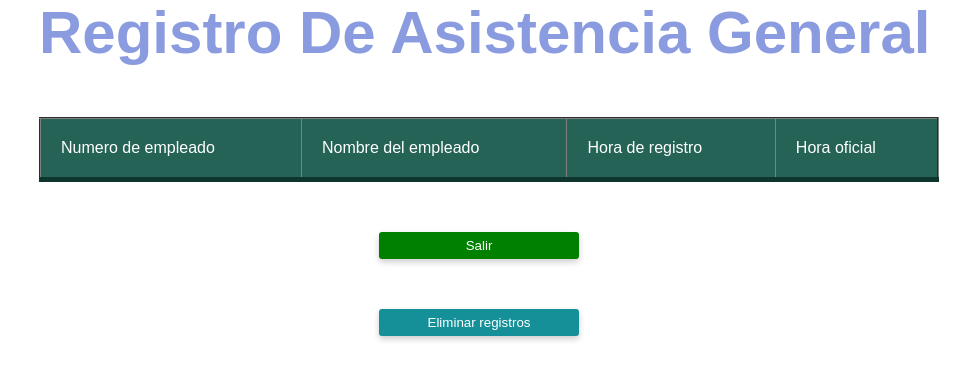
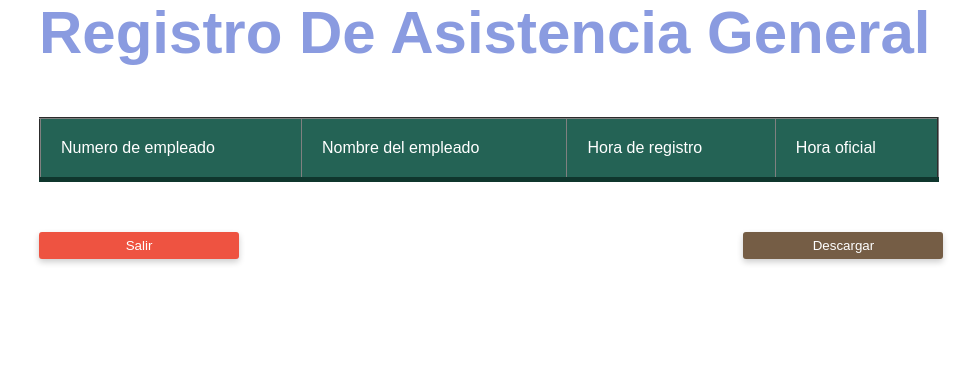
Before and after one commit to JoseCarlosMarRangel/projecto_fidencio, a PHP site: page /mostrar.php in a window 1440 px wide. Shown: the part 202-582 px from the top of the page, without its empty margins (469-1440 px from the left). Run offline with PHP 8.4, Linux system fonts and the light colour scheme; data that the repository does not hold is empty.

Commit message:
Update mostrar.php

```diff
--- a/mostrar.php
+++ b/mostrar.php
@@ -24,7 +24,7 @@ if (!$conn) {
 
 	input[type=submit]{
 		border: none;
-			 background: #159098;
+			 background: #755d45;
     		cursor: pointer;
     		border-radius: 3px;
     		padding: 6px;
@@ -34,7 +34,7 @@ if (!$conn) {
     		box-shadow: 0 3px 6px 0 rgba(0, 0, 0, 0.2);
     		margin-top: 10px;
     		margin-bottom: 10px;
-    		margin-left: 840px;
+    		margin-left: 490px;
 	}
 </style>
 
@@ -127,13 +127,13 @@ if (!$conn) {
 
 	<form action="index.html" method="POST" >
 		<input type="hidden" name="Mostrar" >
-		<input type="submit" value="Salir" style="margin-left: 840px; background-color: green; margin-bottom: 40px; margin-top: 50px; margin-right: 10px; text-align: 50px;">
+		<input type="submit" value="Salir" style="margin-left: 500px; background-color:#EE5341; margin-bottom: 40px; margin-top: 50px; margin-right: 10px; text-align: 50px;">
 
 
 
-		<form action="login3.php" method="POST" id="myForm" >
+		<form action="index.html" method="POST" id="myForm" >
 		<input type="hidden" name="Mostrar" >
-		<input type="submit" value="Eliminar registros" >
+		<input type="submit" value="Descargar" >
 		</form>
 
 
@@ -143,9 +143,3 @@ if (!$conn) {
 
 </body>
 </html>
-
-<script type="text/javascript">
-	$(document).ready(function(){
-		$('#controlBuscador').select2();
-	});
-</script>
```
